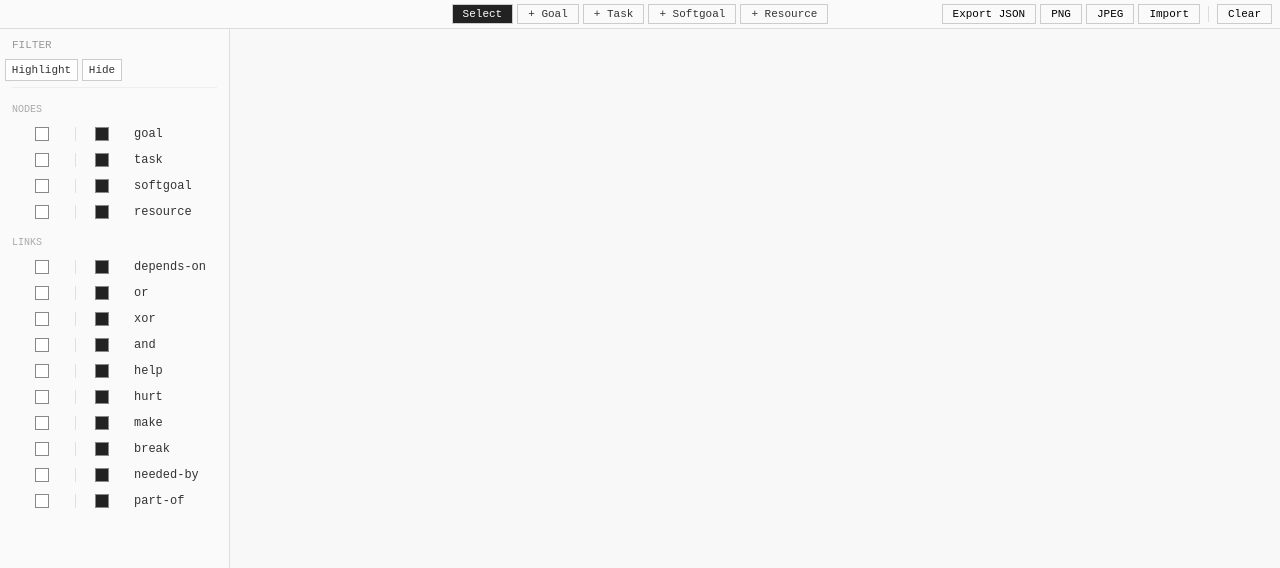
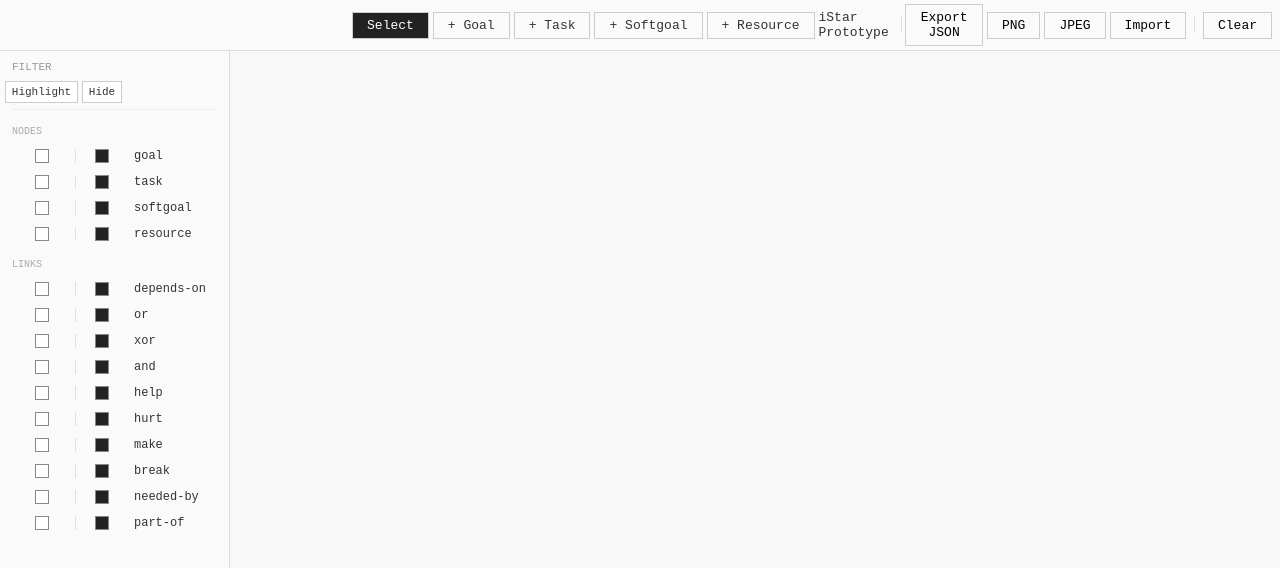
Before and after one commit to HansCastorpus/iStar-Prototype, a React (Vite) app in the folder iStar Prototype/: page / in a window 1280 px wide. Shown: the top 568 px of the page. Built offline with nearby package versions, Linux system fonts and the light colour scheme.

Commit message:
Update Toolbar.jsx

```diff
--- a/iStar Prototype/src/components/Toolbar.jsx
+++ b/iStar Prototype/src/components/Toolbar.jsx
@@ -65,9 +65,9 @@ export default function Toolbar() {
               background: mode === id ? '#222' : 'none',
               color: mode === id ? '#fff' : '#333',
               border: '1px solid #ccc',
-              padding: '3px 10px',
+              padding: '5px 14px',
               cursor: 'pointer',
-              fontSize: 11,
+              fontSize: 13,
               fontFamily: 'monospace',
             }}
           >
@@ -78,6 +78,8 @@ export default function Toolbar() {
 
       {/* Right actions */}
       <div style={{ flex: 1, display: 'flex', justifyContent: 'flex-end', gap: 4, alignItems: 'center' }}>
+        <span style={{ fontSize: 13, fontFamily: 'monospace', color: '#333', marginRight: 8 }}>iStar Prototype</span>
+        <div style={{ width: 1, height: 16, background: '#ddd' }} />
         <button onClick={exportDiagram} style={actionBtn}>Export JSON</button>
         <button onClick={() => exportAsImage('png')} style={actionBtn}>PNG</button>
         <button onClick={() => exportAsImage('jpeg')} style={actionBtn}>JPEG</button>
@@ -91,7 +93,7 @@ export default function Toolbar() {
           <button onClick={armClear} style={actionBtn}>Clear</button>
         ) : (
           <>
-            <span style={{ fontSize: 11, fontFamily: 'monospace', color: '#c00' }}>Wipe canvas?</span>
+            <span style={{ fontSize: 13, fontFamily: 'monospace', color: '#c00' }}>Wipe canvas?</span>
             <button onClick={confirmClear} style={{ ...actionBtn, borderColor: '#c00', color: '#c00' }}>Confirm</button>
             <button onClick={cancelClear} style={actionBtn}>Cancel</button>
           </>
@@ -104,8 +106,8 @@ export default function Toolbar() {
 const actionBtn = {
   background: 'none',
   border: '1px solid #ccc',
-  padding: '3px 10px',
+  padding: '5px 14px',
   cursor: 'pointer',
-  fontSize: 11,
+  fontSize: 13,
   fontFamily: 'monospace',
 }
```
